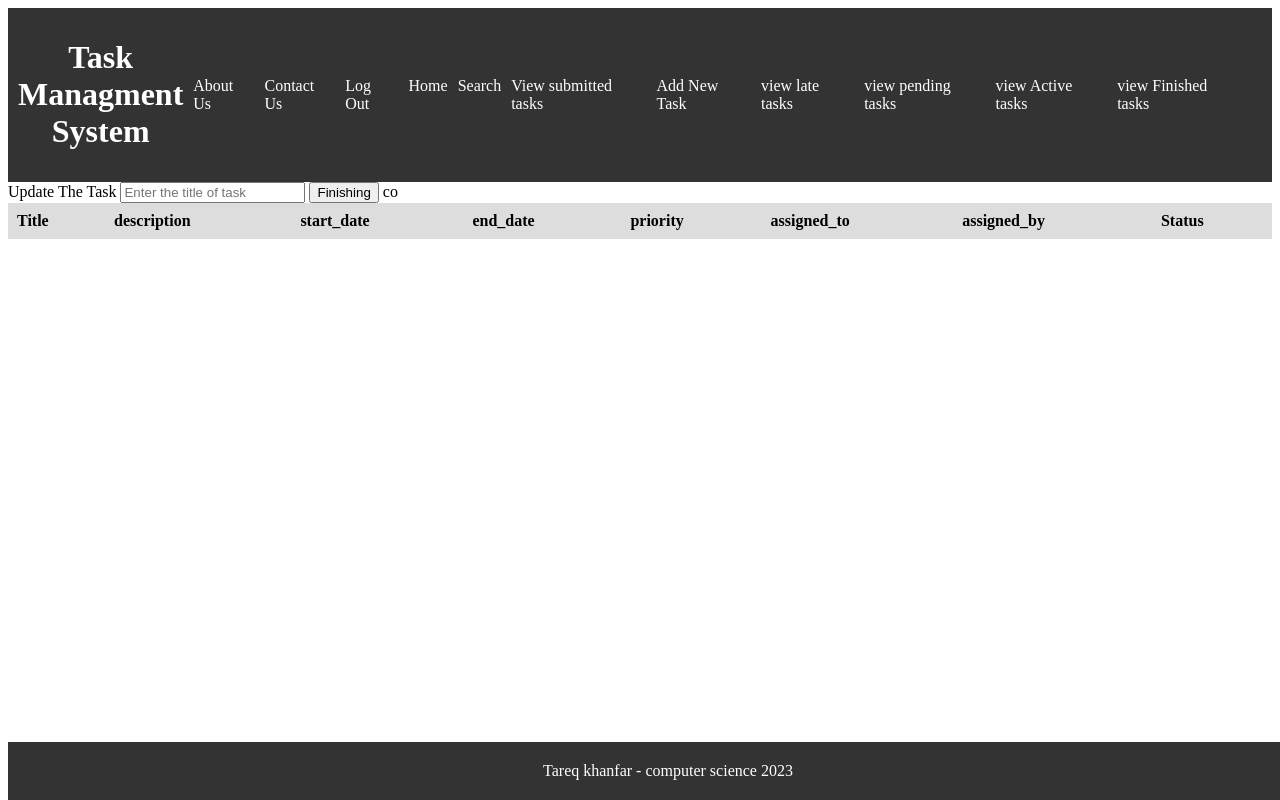
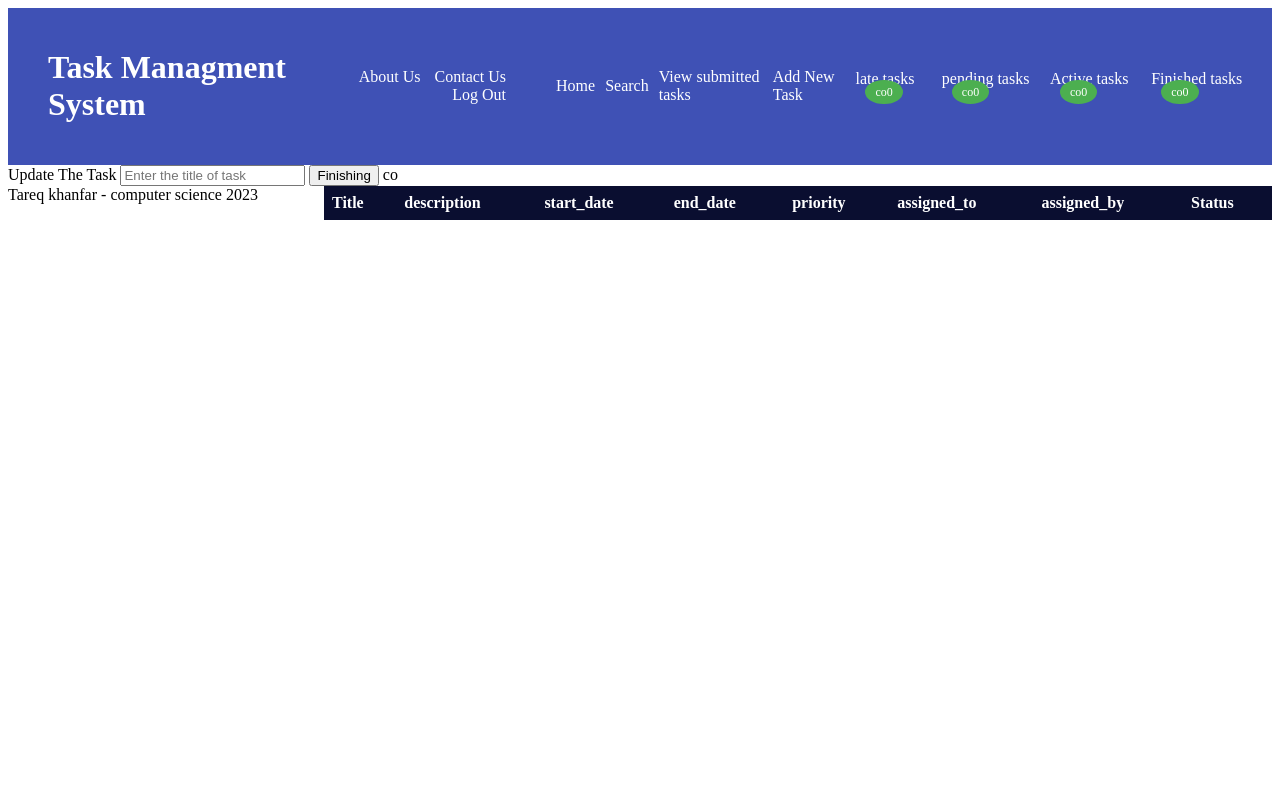
Before and after one commit to tareqkhanfar/TaskSystem, a PHP site: page /Project/Task/ViewActiveTask/viewActiveTask.php in a window 1280 px wide. Run offline with PHP 8.4, Linux system fonts and the light colour scheme; the visitor is signed in with stand-in values (Sample User, id 1); data that the repository does not hold is empty.

Commit message:
commit_2/5/2023

```diff
--- a/CSS/home.css
+++ b/CSS/home.css
@@ -1,60 +1,100 @@
+table {
+    border-collapse: collapse;
+    float: right;
+    width: 75%; /* adjust as needed */
+  }
+
+  th, td {
+    text-align: left;
+    padding: 8px;
+  }
+  input:focus {
+    background-color: #f2f2f2;
+}
+
+  th {
+    background-color: #0a0e30;
+    color: white;
+  }
+
+  tr:nth-child(even) {
+    background-color: #f2f2f2;
+  }
+
+  img {
+    width: 100px;
+    height: 100px;
+  }
+
+  a {
+    color: rgb(255, 0, 0);
+    text-decoration: none;
+  }
   header {
+    background-color: #3f51b5;
+    color: white;
     display: flex;
+    justify-content: space-between;
     align-items: center;
-    background-color: #333;
-    color: #fff;
-    padding: 10px;
+    padding: 20px;
   }
 
   #name {
-    flex: 1;
-    text-align: center;
+    margin-left: 20px;
   }
 
   #header-links {
-    display: flex;
-    align-items: center;
+    margin-right: 20px;
+    text-align: right;
   }
 
   #header-links a {
-    color: #fff;
+    color: white;
+    margin-left: 10px;
+  }
+
+  nav {
+    display: flex;
+    align-items: center;
+    margin-left: 20px;
+  }
+
+  nav a {
+    color: white;
     margin-left: 10px;
     text-decoration: none;
   }
 
-nav {
-    display: flex;
-    background-color: #333;
-    color: #fff;
-    padding: 10px;
+  .badge {
+    background-color: #4CAF50;
+    color: white;
+    padding: 5px 10px;
+    font-size: 12px;
+    border-radius: 50%;
+    position: relative;
+    top: -3px;
+    right: -10px;
 }
 
-nav a {
-    color: #fff;
-    margin-right: 10px;
-    text-decoration: none;
+.img-link:hover {
+  border: 2px solid #ff0000;
+  transition: all 0.5s ease;
 }
 
-table {
-    width: 100%;
-    border-collapse: collapse;
+[required] {
+  border: 2px solid red; /* Add a red border to required fields */
+}
+[required]:focus {
+  background-color: #ffc; /* Change the background color on focus */
 }
 
-th, td {
-    border: 1px solid #ddd;
-    padding: 8px;
-    text-align: left;
+.user-info {
+  float: left;
+  width: 25%; /* adjust as needed */  background-color: #f2f2f2;
+  padding: 20px;
+  font-size: 14px;
+  font-family: Arial, sans-serif;
 }
-
-th {
-    background-color: #ddd;
+.user-info img {
+  border-radius: 50%;
 }
-footer {
-    background-color: #333;
-    color: #fff;
-    padding: 20px;
-    text-align: center;
-    position: absolute;
-    bottom: 0;
-    width: 100%;
-}
--- a/Task/ViewActiveTask/viewActiveTask.php
+++ b/Task/ViewActiveTask/viewActiveTask.php
@@ -6,7 +6,7 @@
 <input type = "text" name = "title" placeholder = "Enter the title of task">
 <input type = "submit" value="Finishing" >
  <?php
-        include './../../sqlStatment.php';
+      //  include './../../sqlStatment.php';
 
     echo "<table>";
     echo "<tr>   <th>Title</th>   <th>description</th>  <th>start_date</th>  <th>end_date</th>  <th>priority</th>  <th>assigned_to</th>  <th>assigned_by</th>  <th>Status</th>  </tr>";
@@ -33,7 +33,7 @@
 <?php
 if ($_SERVER['REQUEST_METHOD'] == 'POST') {
     if (isset($_POST['title'])){
-        include_once './../../sqlStatment.php';
+       // include_once './../../sqlStatment.php';
         SqlStatments:: setTaskToFinished($_POST['title']) ;
     }
 }
--- a/Task/ViewFinishedTask/viewFinishedTask.php
+++ b/Task/ViewFinishedTask/viewFinishedTask.php
@@ -3,7 +3,7 @@
 
  <?php
 
-        include './../../sqlStatment.php';
+       // include './../../sqlStatment.php';
 
     echo "<table>";
     echo "<tr>   <th>Title</th>   <th>description</th>  <th>start_date</th>  <th>end_date</th>  <th>priority</th>  <th>assigned_to</th>  <th>assigned_by</th>  <th>Status</th>  </tr>";
--- a/Task/ViewLateTask/viewLateTask.php
+++ b/Task/ViewLateTask/viewLateTask.php
@@ -2,7 +2,7 @@
 <?php include './../../header.php';?>
 
  <?php
-        include './../../sqlStatment.php';
+       // include './../../sqlStatment.php';
 
     echo "<table>";
     echo "<tr>   <th>Title</th>   <th>description</th>  <th>start_date</th>  <th>end_date</th>  <th>priority</th>  <th>assigned_to</th>  <th>assigned_by</th>  <th>Status</th>  </tr>";
--- a/Task/ViewPendingTask/viewPendingTask.php
+++ b/Task/ViewPendingTask/viewPendingTask.php
@@ -10,7 +10,7 @@
 
 
  <?php
-        include './../../sqlStatment.php';
+      //  include './../../sqlStatment.php';
 
     echo "<table>";
     echo "<tr>   <th>Title</th>   <th>description</th>  <th>start_date</th>  <th>end_date</th>  <th>priority</th>  <th>assigned_to</th>  <th>assigned_by</th>  <th>Status</th>  </tr>";
@@ -36,7 +36,7 @@
 <?php
 if ($_SERVER['REQUEST_METHOD'] == 'POST') {
     if (isset($_POST['title'])){
-        include_once './../../sqlStatment.php';
+     //   include_once './../../sqlStatment.php';
         SqlStatments:: setTaskToActive($_POST['title']) ;
     }
 }
--- a/Task/addNewTask.php
+++ b/Task/addNewTask.php
@@ -37,7 +37,7 @@
 
 <select name="assigned_to" id ="assigned_to" required>
   <?php
-    include ("../sqlStatment.php");
+//    include ("../sqlStatment.php");
     $members = SqlStatments::getMembers();
         foreach ($members as $member) {
             echo "<option value='" . $member['id'] . "'>" . $member['name'] . "</option>";
--- a/Task/update/update.php
+++ b/Task/update/update.php
@@ -110,7 +110,5 @@ if ($_SERVER ['REQUEST_METHOD']=='POST') {
 }
 
 
-
-
-
-<?php include './../../footer.php';?>
+ include './../../footer.php'
+ ?>
--- a/dp.php
+++ b/dp.php
@@ -1,7 +1,7 @@
 <?php
 
 
-     $host ='localhost';
+     $host ='127.0.0.1';
       $userName ='root';
       $password ='1234' ;
       $nameDB ='tasksystem' ;
--- a/header.php
+++ b/header.php
@@ -12,14 +12,18 @@
       <a href="http://localhost/Project/MainFunction/logout.php">Log Out</a>
     </div>
     <nav>
-        <a href="http://localhost/Project/home.php">Home </a>
-        <a href="http://localhost/Project/Search/search.php">Search </a>
-        <a href="http://localhost/Project/Task/update/update_task.php">View submitted tasks </a>
-        <a href="http://localhost/Project/Task/addNewTask.php">Add New Task </a>
-        <a href="http://localhost/Project/Task/ViewLateTask/viewLateTask.php">view late tasks </a>
-        <a href="http://localhost/Project/Task/ViewPendingTask/viewPendingTask.php">view pending tasks </a>
-        <a href="http://localhost/Project/Task/ViewActiveTask/viewActiveTask.php">view Active tasks </a>
-        <a href="http://localhost/Project/Task/ViewFinishedTask/viewFinishedTask.php">view Finished tasks </a>
+    <?php include_once 'sqlStatment.php';?>
+
+    <a href="http://localhost/Project/home.php">Home </a>
+    <a href="http://localhost/Project/Search/search.php">Search </a>
+    <a href="http://localhost/Project/Task/update/update_task.php">View submitted tasks </a>
+    <a href="http://localhost/Project/Task/addNewTask.php">Add New Task </a>
+    <a href="http://localhost/Project/Task/ViewLateTask/viewLateTask.php"> late tasks <span class="badge"> <?php echo SqlStatments::countLateTasks(); ?> </span> </a>
+    <a href="http://localhost/Project/Task/ViewPendingTask/viewPendingTask.php"> pending tasks <span class="badge"> <?php echo SqlStatments::countPendingTasks(); ?> </span> </a>
+    <a href="http://localhost/Project/Task/ViewActiveTask/viewActiveTask.php"> Active tasks <span class="badge"> <?php echo SqlStatments::countActiveTasks(); ?> </span> </a>
+    <a href="http://localhost/Project/Task/ViewFinishedTask/viewFinishedTask.php"> Finished tasks <span class="badge"> <?php echo SqlStatments::countFinishedTasks(); ?> </span> </a>
+</nav>
+
     </nav>
 
     </header>
--- a/index.php
+++ b/index.php
@@ -3,6 +3,9 @@
 <head>
     <meta charset="UTF-8">
     <title>Task Managment System</title>
+    <head>
+  <link rel="stylesheet" type="text/css" href="CSS/login.css">
+</head>
 </head>
 <body>
 
```
Also changed, not shown: CSS/login.css (+42 -3 lines), home.php (+17 -7 lines), newAccount.php (+13 -2 lines), sqlStatment.php (+84 -3 lines), ImageUsers/f1.png (added), ImageUsers/pexels-piccinng-3075993.jpg (added), 1 other file. Lines whose indentation alone changed are shown as unchanged.
